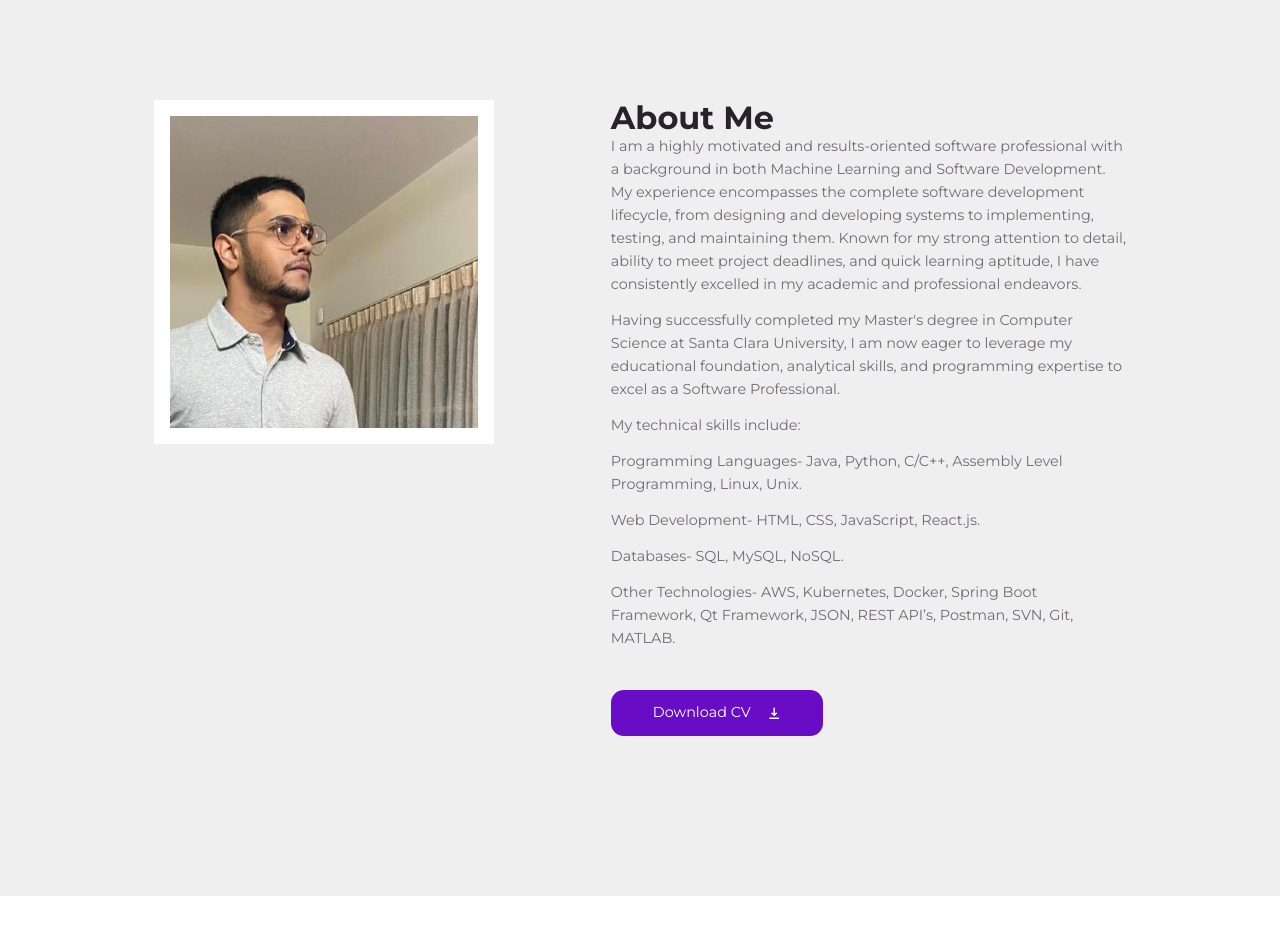
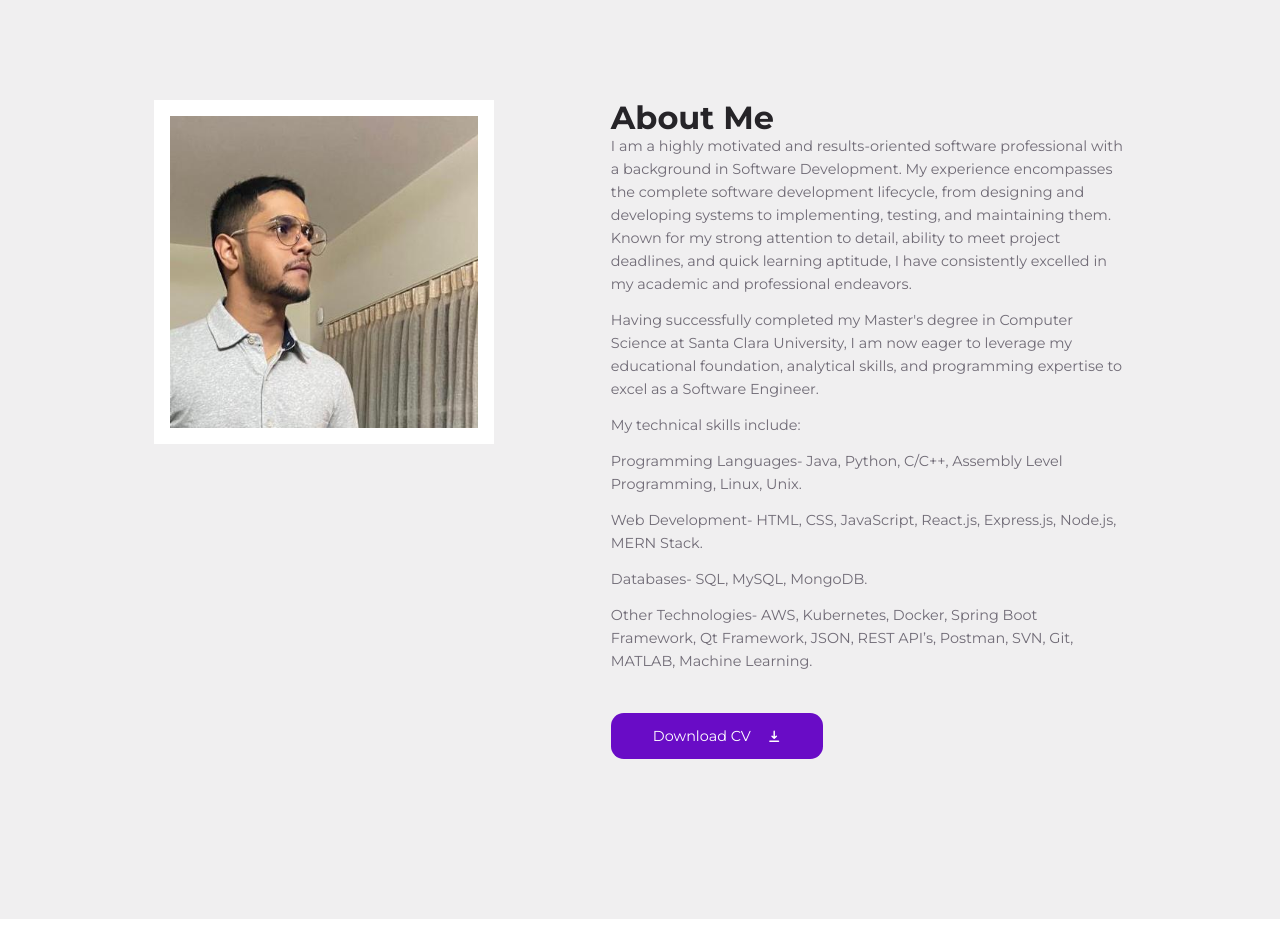
Before and after one commit to SreevikramChandrasekhar/Portfolio, a React (Create React App) app: page / in a window 1280 px wide. Shown: the part 860-1792 px from the top of the page. Built offline with nearby package versions, Linux system fonts and the light colour scheme.

Commit message:
Updated Resume

```diff
--- a/src/sections/about/About.jsx
+++ b/src/sections/about/About.jsx
@@ -28,10 +28,10 @@ const About = () => {
                     }
                 </div> */}
                 <p>
-                I am a highly motivated and results-oriented software professional with a background in both Machine Learning and Software Development. My experience encompasses the complete software development lifecycle, from designing and developing systems to implementing, testing, and maintaining them. Known for my strong attention to detail, ability to meet project deadlines, and quick learning aptitude, I have consistently excelled in my academic and professional endeavors.
+                I am a highly motivated and results-oriented software professional with a background in Software Development. My experience encompasses the complete software development lifecycle, from designing and developing systems to implementing, testing, and maintaining them. Known for my strong attention to detail, ability to meet project deadlines, and quick learning aptitude, I have consistently excelled in my academic and professional endeavors.
                 </p>
                 <p>
-                Having successfully completed my Master's degree in Computer Science at Santa Clara University, I am now eager to leverage my educational foundation, analytical skills, and programming expertise to excel as a Software Professional.
+                Having successfully completed my Master's degree in Computer Science at Santa Clara University, I am now eager to leverage my educational foundation, analytical skills, and programming expertise to excel as a Software Engineer.
                 </p>
                 <p>
                 My technical skills include:
@@ -40,13 +40,13 @@ const About = () => {
                 Programming Languages- Java, Python, C/C++, Assembly Level Programming, Linux, Unix.
                 </p>
                 <p>
-                Web Development- HTML, CSS, JavaScript, React.js.
+                Web Development- HTML, CSS, JavaScript, React.js, Express.js, Node.js, MERN Stack.
                 </p>
                 <p>
-                Databases- SQL, MySQL, NoSQL.
+                Databases- SQL, MySQL, MongoDB.
                 </p>
                 <p>
-                Other Technologies- AWS, Kubernetes, Docker, Spring Boot Framework, Qt Framework, JSON, REST API’s, Postman, SVN, Git, MATLAB.
+                Other Technologies- AWS, Kubernetes, Docker, Spring Boot Framework, Qt Framework, JSON, REST API’s, Postman, SVN, Git, MATLAB, Machine Learning.
                 </p>
                 <a href={CV} download className='btn primary'>Download CV <HiDownload/></a>
             </div>
```
Also changed, not shown: 1 other file (tests, documents, lock files or other folders).
